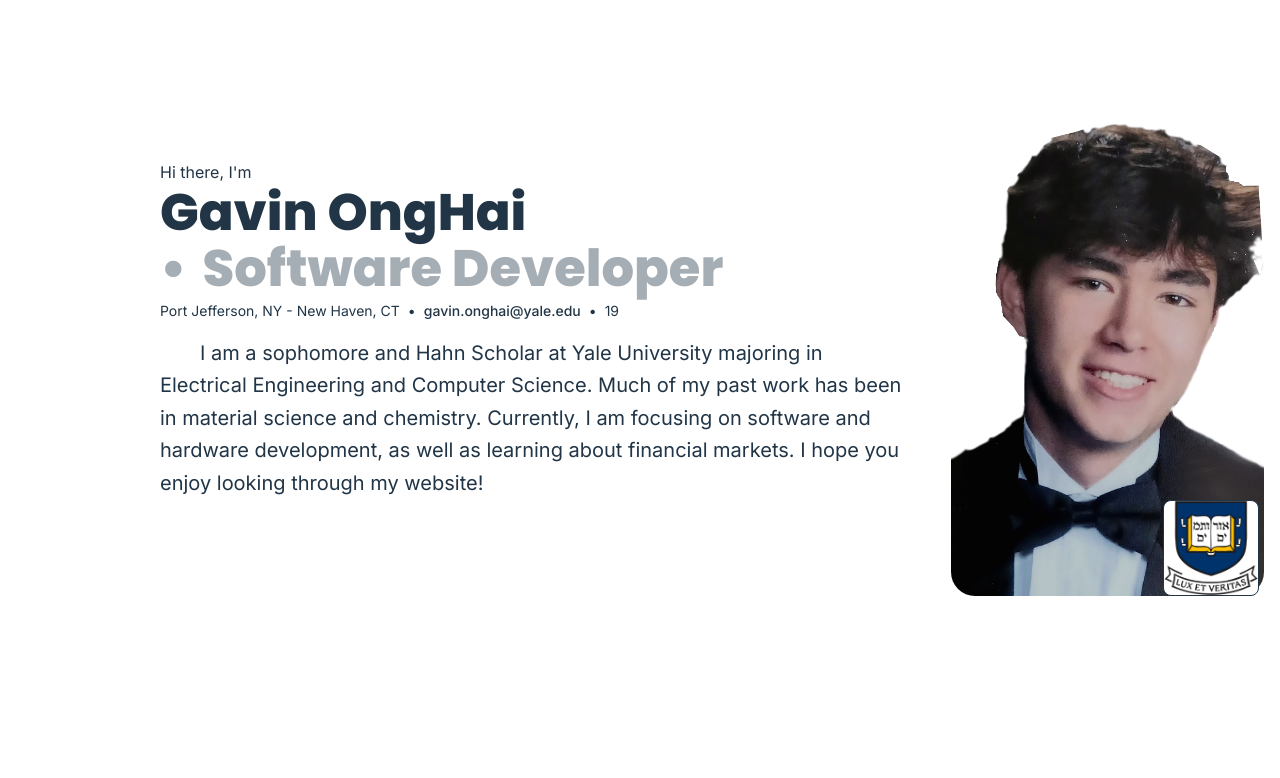
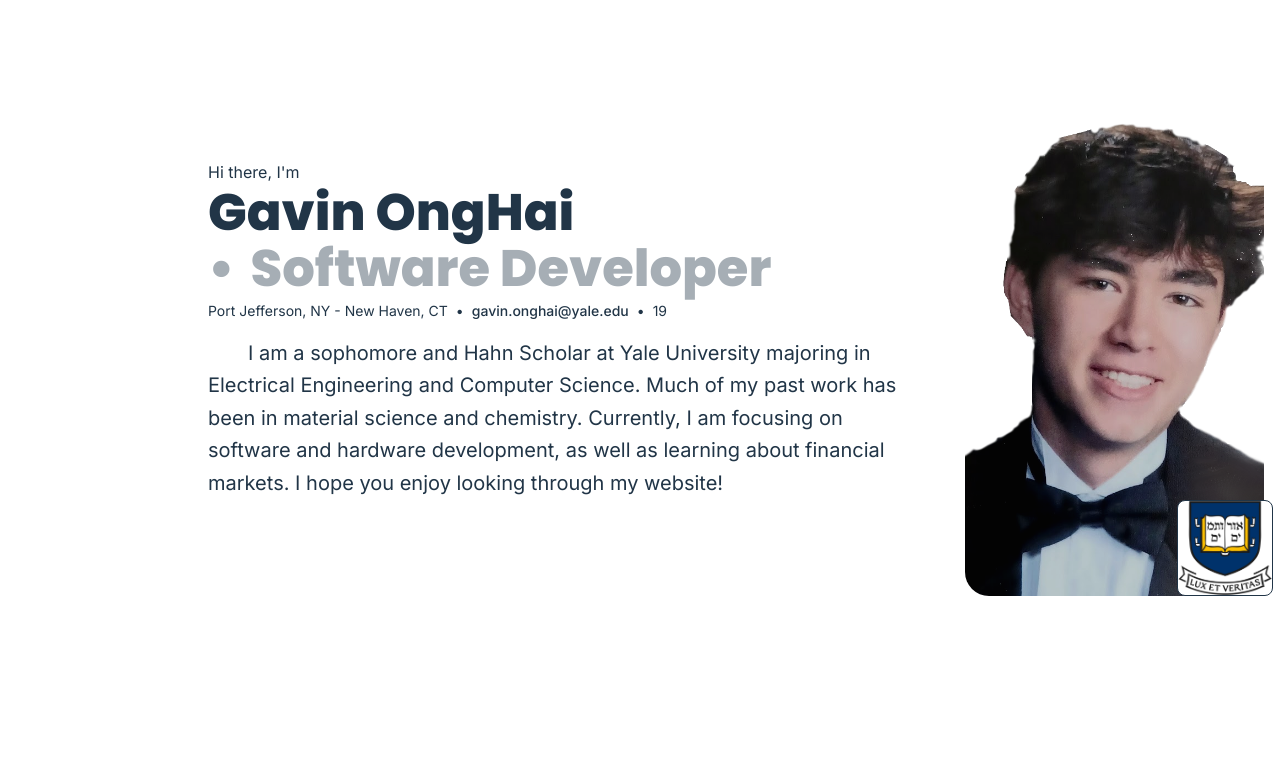
Before and after one commit to onghaig/onghaig.github.io, a React (Vite) app: page / in a window 1280 px wide. Shown: the top 778 px of the page. Built offline with nearby package versions, Linux system fonts and the light colour scheme.

Commit message:
adjusted spacing between left sidebar

```diff
--- a/src/App.tsx
+++ b/src/App.tsx
@@ -11,9 +11,9 @@ function App() {
   // const [count, setCount] = useState(0)
 
   return (
-    <div className="lg:flex">
+    <div className="flex flex-col lg:flex">
       <Sidebar/>
-      <main className="flex-auto lg:ml-24 pt-16 lg:pt-0 flex flex-col">
+      <main className="flex-auto lg:ml-36 flex flex-col">
         <AboutMe/>
         <Skills/>
         <Projects/>
```
